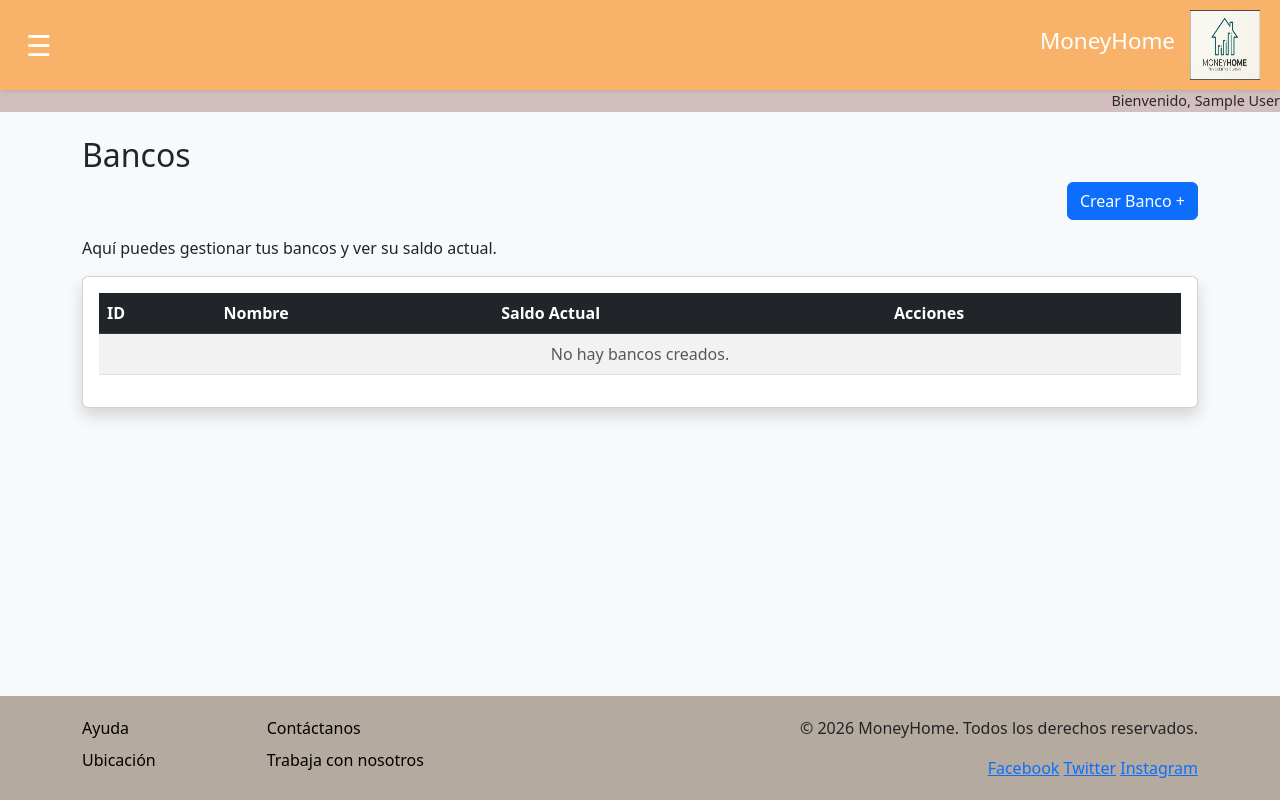
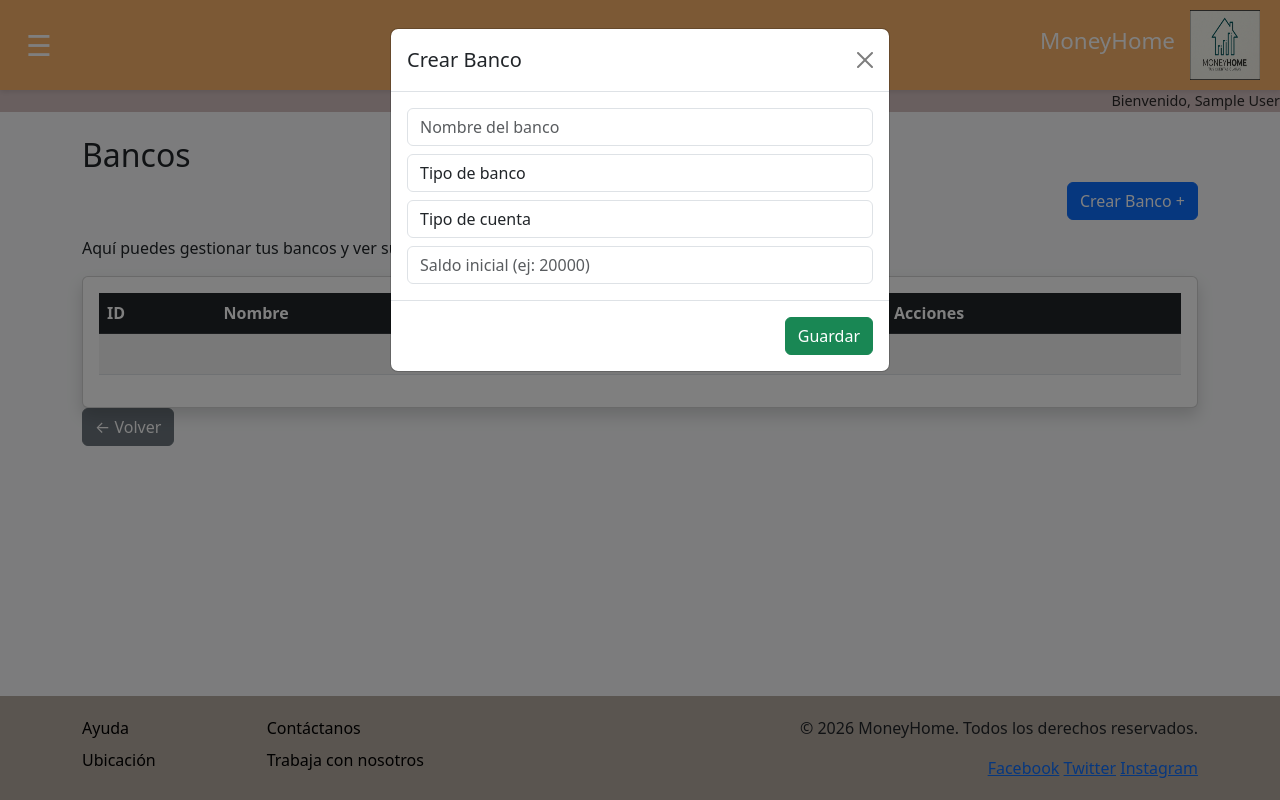
Before and after one commit to dneculmanr/MoneyHome, a Flask app: page /banco in a window 1280 px wide, after a click on "Crear Banco +". Run offline with Flask 3, Linux system fonts and the light colour scheme; the visitor is signed in with stand-in values (Sample User, id 1); data that the repository does not hold is empty.

Commit message:
Add files via upload

```diff
--- a/templates/banco.html
+++ b/templates/banco.html
@@ -3,12 +3,13 @@
 <head>
     <meta charset="UTF-8">
     <meta name="viewport" content="width=device-width, initial-scale=1.0">
-
     <title>Bancos</title>
 
     <link href="https://cdn.jsdelivr.net/npm/bootstrap@5.3.0/dist/css/bootstrap.min.css" rel="stylesheet">
     <link rel="stylesheet" href="/static/CSS/styles.css">
 </head>
+
+
 
 <body class="bg-light d-flex flex-column min-vh-100">
 
@@ -44,7 +45,7 @@
                     {% for b in bancos %}
                     <tr>
                         <td>{{ b.id }}</td>
-                        <td>{{ b.nombre }}</td>
+                        <td>{{ b.nombre_banco }}</td>
                         <td>${{ "{:,.0f}".format(b.saldo_actual or 0).replace(",", ".") }}</td>
                         <td>
                             <a href="/banco/{{ b.id }}" class="btn btn-primary btn-sm">Editar</a>
@@ -60,8 +61,54 @@
 
         </div>
     </div>
+    <a href="/" class="btn btn-secondary mb-3">← Volver</a>
+</main>
 
-</main>
+<!-- =========================
+     MODAL CREAR BANCO
+========================= -->
+<div class="modal fade" id="crearBancoModal" tabindex="-1">
+    <div class="modal-dialog">
+        <div class="modal-content">
+
+            <form method="POST" action="/banco/crear">
+
+                <div class="modal-header">
+                    <h5 class="modal-title">Crear Banco</h5>
+                    <button type="button" class="btn-close" data-bs-dismiss="modal"></button>
+                </div>
+
+                <div class="modal-body">
+
+                    <input type="text" name="nombre_banco" class="form-control mb-2" placeholder="Nombre del banco" required>
+
+                    <select name="tipo_banco_id" class="form-control mb-2" required>
+                        <option value="">Tipo de banco</option>
+                        {% for t in tipos_banco %}
+                        <option value="{{ t.id }}">{{ t.nombre }}</option>
+                        {% endfor %}
+                    </select>
+
+                    <select name="tipo_cuenta_id" class="form-control mb-2" required>
+                        <option value="">Tipo de cuenta</option>
+                        {% for c in tipos_cuenta %}
+                        <option value="{{ c.id }}">{{ c.nombre }}</option>
+                        {% endfor %}
+                    </select>
+
+                    <input type="text" name="monto" class="form-control" placeholder="Saldo inicial (ej: 20000)" required>
+
+                </div>
+
+                <div class="modal-footer">
+                    <button type="submit" class="btn btn-success">Guardar</button>
+                </div>
+
+            </form>
+
+        </div>
+    </div>
+</div>
 
 {% include 'footer.html' %}
 
--- a/templates/dashboard.html
+++ b/templates/dashboard.html
@@ -15,19 +15,19 @@
         <div class="col-md-4">
             <div class="card bg-success text-white p-3">
                 <h5>Ingresos</h5>
-                <h3>${{ ingresos }}</h3>
+            <h3>${{ "{:,.0f}".format(ingresos).replace(",", ".") }}</h3>
             </div>
         </div>
         <div class="col-md-4">
             <div class="card bg-danger text-white p-3">
                 <h5>Gastos</h5>
-                <h3>${{ gastos }}</h3>
+                <h3>${{ "{:,.0f}".format(gastos).replace(",", ".") }}</h3>
             </div>
         </div>
         <div class="col-md-4">
             <div class="card bg-primary text-white p-3">
                 <h5>Saldo</h5>
-                <h3>${{ saldo }}</h3>
+                <h3>${{ "{:,.0f}".format(saldo).replace(",", ".") }}</h3>
             </div>
         </div>
     </div>
--- a/templates/mov.html
+++ b/templates/mov.html
@@ -178,7 +178,7 @@
                     <tr>
                         <td>{{ b.nombre }}</td>
                         <td>{{ b.fecha }}</td>
-                        <td>${{ "%.2f"|format(b.monto) }}</td>
+                        <td>${{ "{:,.0f}".format(b.monto).replace(",", ".") }}</td>
 
                         <t>
                             {% if m.tipo == 'ingreso' %}
```
Also changed, not shown: templates/index.html (+4 -4 lines), templates/recuperar_exito.html (added, +47 -0 lines), templates/register.html (+20 -5 lines), templates/reset.html (added, +31 -0 lines).
